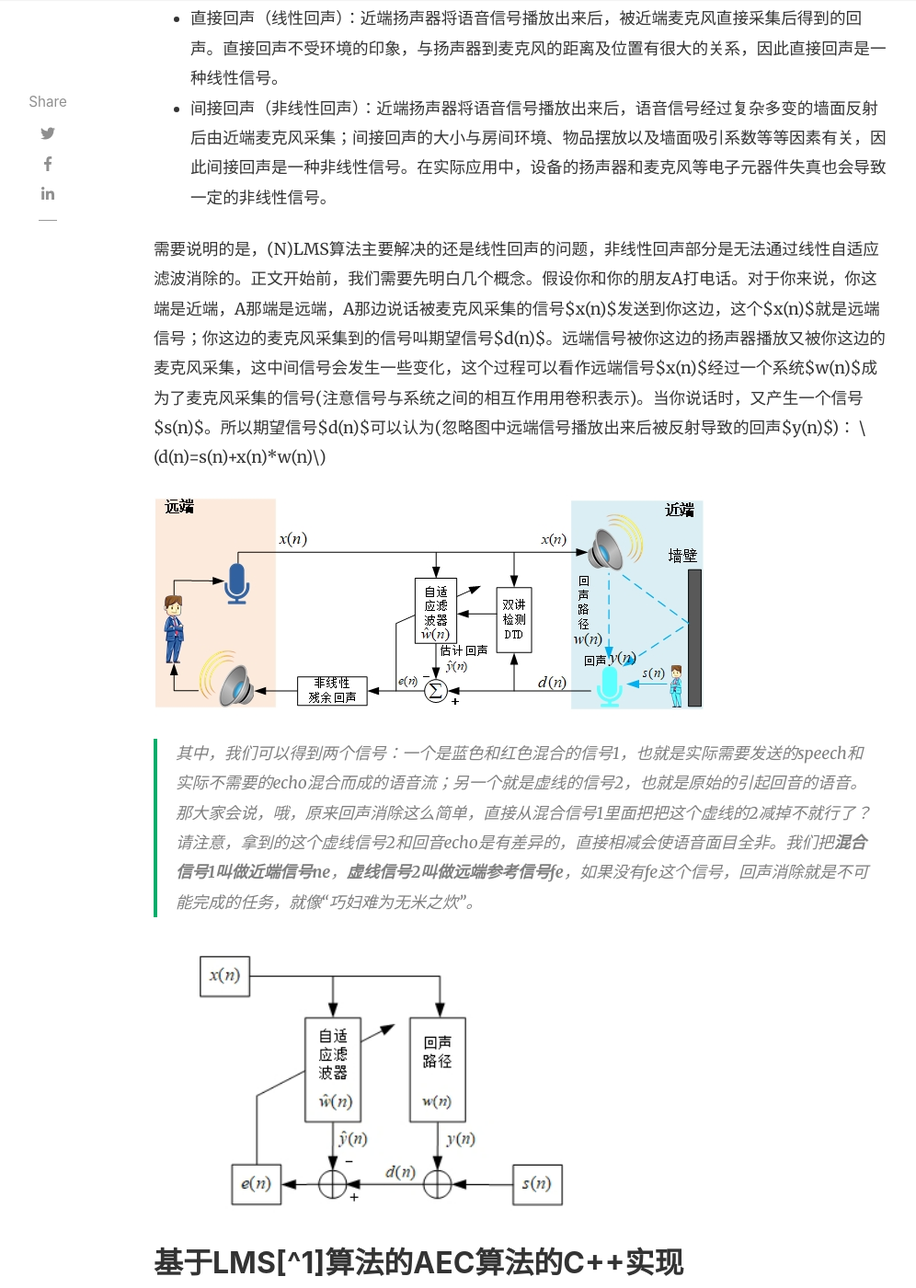
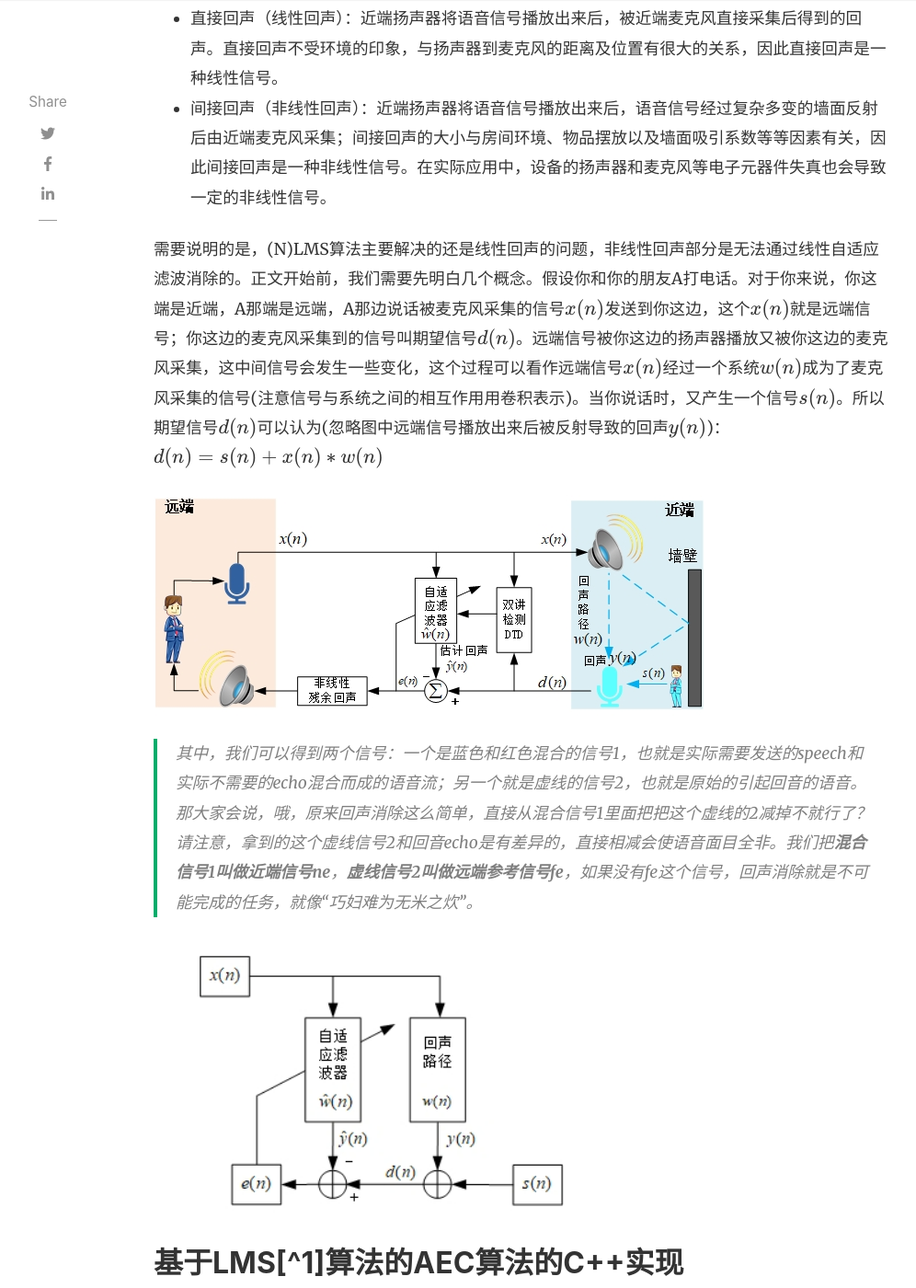
Before and after one commit to ZhixingXu/zhixingxu.github.io, a Jekyll site: the page built from _posts/2022-03-06-cpp实现的回声消除算法.md, in a window 1280 px wide and 1400 px high, scrolled down 1112 px. Shown: the whole window at 92% size, without its empty margins (118-1114 px from the left). Built offline with Jekyll 4.4.1, drawn with Linux system fonts in a browser that asks for light colours; nearby versions of some CDN libraries; formulas are drawn with MathJax 3; comment, search, counter and statistics services are not loaded; some of the changed text lies outside the part shown.

Commit message:
test inline tex

```diff
--- a/_layouts/default.html
+++ b/_layouts/default.html
@@ -1,5 +1,5 @@
 <!DOCTYPE html>
-<html lang="en">
+<html lang="zh">
 <head>
 <meta charset="utf-8">
 <meta name="viewport" content="width=device-width, initial-scale=1, shrink-to-fit=no">
@@ -18,13 +18,11 @@
 
 <script src="{{ site.baseurl }}/assets/js/jquery.min.js"></script>
 
-
-{% if post.inline_tex == true %}
+{% if page.inline_tex == true %}
 
     {% include inline_tex.html %}
 
 {% endif %}
-
 
 </head>
 
```
Also changed, not shown: _posts/2022-03-06-cpp实现的回声消除算法.md (+0 -1 lines).
